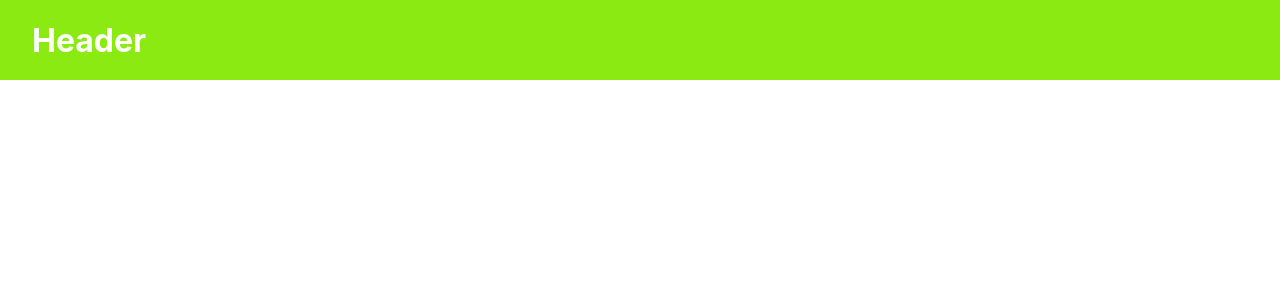
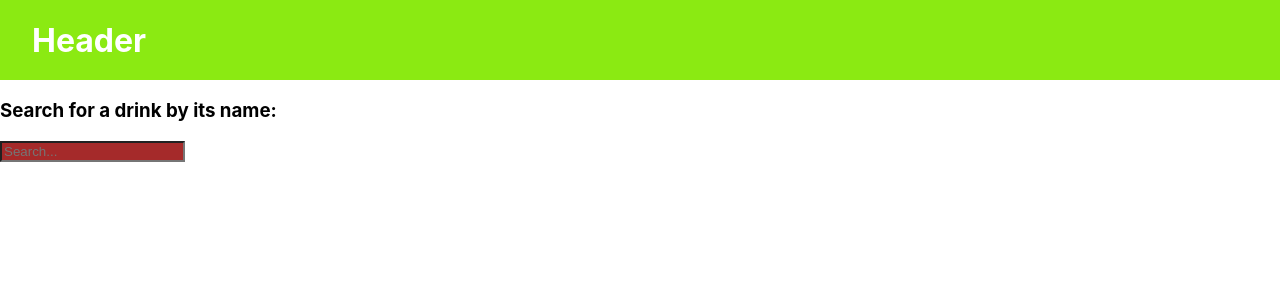
Before and after one commit to OliviaIsberg/Miniprojekt, a React (Create React App) app: page / in a window 1280 px wide. Shown: the top 300 px of the page. Built offline with nearby package versions, Linux system fonts and the light colour scheme.

Commit message:
Create search bar, fetch drinks api Fixes #1

```diff
--- a/src/components/RandomDrink.tsx
+++ b/src/components/RandomDrink.tsx
@@ -1,5 +1,6 @@
 import React from "react";
 import { Routes } from "react-router-dom";
+import './RandomDrink.css';
 
 function GetRandomDrink() {
     return(
--- /dev/null
+++ b/src/components/SearchBar.css
@@ -0,0 +1,3 @@
+.searchBar{
+    background-color: brown;
+}
--- /dev/null
+++ b/src/components/SearchBar.tsx
@@ -0,0 +1,17 @@
+import React, {} from "react";
+import { Routes } from "react-router-dom";
+import "./SearchBar.css";
+
+interface SearchBarProps{
+    placeHolder: string
+    handleChange: React.ChangeEventHandler
+}
+
+export const SearchBar = ({ placeHolder, handleChange }: SearchBarProps) => (
+  <input
+    className="searchBar"
+    type="search"
+    placeholder={placeHolder}
+    onChange={handleChange}
+  />
+);
--- /dev/null
+++ b/src/components/SearchForDrinks.tsx
@@ -0,0 +1,96 @@
+import React, { useEffect, useState } from "react";
+import { SearchBar } from "./SearchBar";
+import "./SearchBar.css";
+
+interface Drink {
+  idDrink: string;
+  strDrink: string;
+  strDrinkAlternate?: any;
+  strTags: string;
+  strVideo?: any;
+  strCategory: string;
+  strIBA: string;
+  strAlcoholic: string;
+  strGlass: string;
+  strInstructions: string;
+  strInstructionsES?: any;
+  strInstructionsDE: string;
+  strInstructionsFR?: any;
+  strInstructionsIT: string;
+  "strInstructionsZH-HANS"?: any;
+  "strInstructionsZH-HANT"?: any;
+  strDrinkThumb: string;
+  strIngredient1: string;
+  strIngredient2: string;
+  strIngredient3: string;
+  strIngredient4: string;
+  strIngredient5: string;
+  strIngredient6: string;
+  strIngredient7: string;
+  strIngredient8?: any;
+  strIngredient9?: any;
+  strIngredient10?: any;
+  strIngredient11?: any;
+  strIngredient12?: any;
+  strIngredient13?: any;
+  strIngredient14?: any;
+  strIngredient15?: any;
+  strMeasure1: string;
+  strMeasure2: string;
+  strMeasure3: string;
+  strMeasure4: string;
+  strMeasure5: string;
+  strMeasure6: string;
+  strMeasure7: string;
+  strMeasure8?: any;
+  strMeasure9?: any;
+  strMeasure10?: any;
+  strMeasure11?: any;
+  strMeasure12?: any;
+  strMeasure13?: any;
+  strMeasure14?: any;
+  strMeasure15?: any;
+  strImageSource: string;
+  strImageAttribution: string;
+  strCreativeCommonsConfirmed: string;
+  dateModified: string;
+}
+
+function SearchForDrinks() {
+
+  const [drinks, setDrinks] = useState([] as Drink[]);
+  const [search, setSearch] = useState("");
+
+  useEffect(() => {
+    if (search === ''){
+      setDrinks ([])
+    }
+
+    else{
+    fetch(`https://thecocktaildb.com/api/json/v1/1/search.php?s=${search}`)
+      .then((res) => {
+        return res.json();
+      })
+
+      .then((drinks: Drink[]) => {
+        return setDrinks(drinks);
+      });
+    }
+
+  },
+  [search]
+  );
+
+  const handleChange: React.ChangeEventHandler = (e) => {
+    setSearch((e.target as HTMLInputElement).value);
+  };
+
+  return (
+    <div>
+      <h3>Search for a drink by its name:</h3>
+      <SearchBar placeHolder="Search..." handleChange={handleChange} />
+    </div>
+  );
+}
+
+export default SearchForDrinks;
--- a/src/pages/Startpage.tsx
+++ b/src/pages/Startpage.tsx
@@ -1,8 +1,12 @@
 import Header from "../components/Header";
+import SearchForDrinks from "../components/SearchForDrinks";
 
 function StartPage() {
     return(
-        <Header/ >
+        <>
+            <Header/ >
+            <SearchForDrinks />
+        </>
     )
 }
 
```
